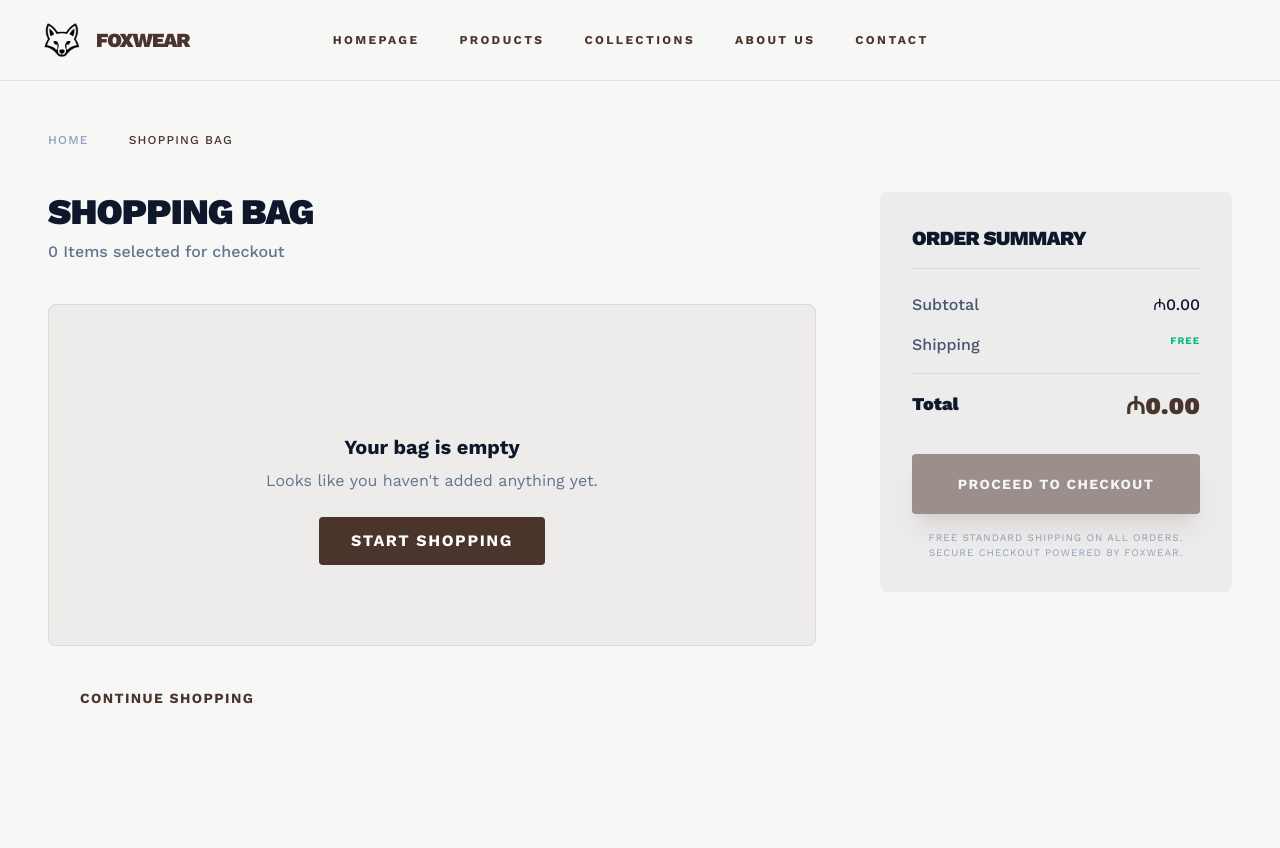
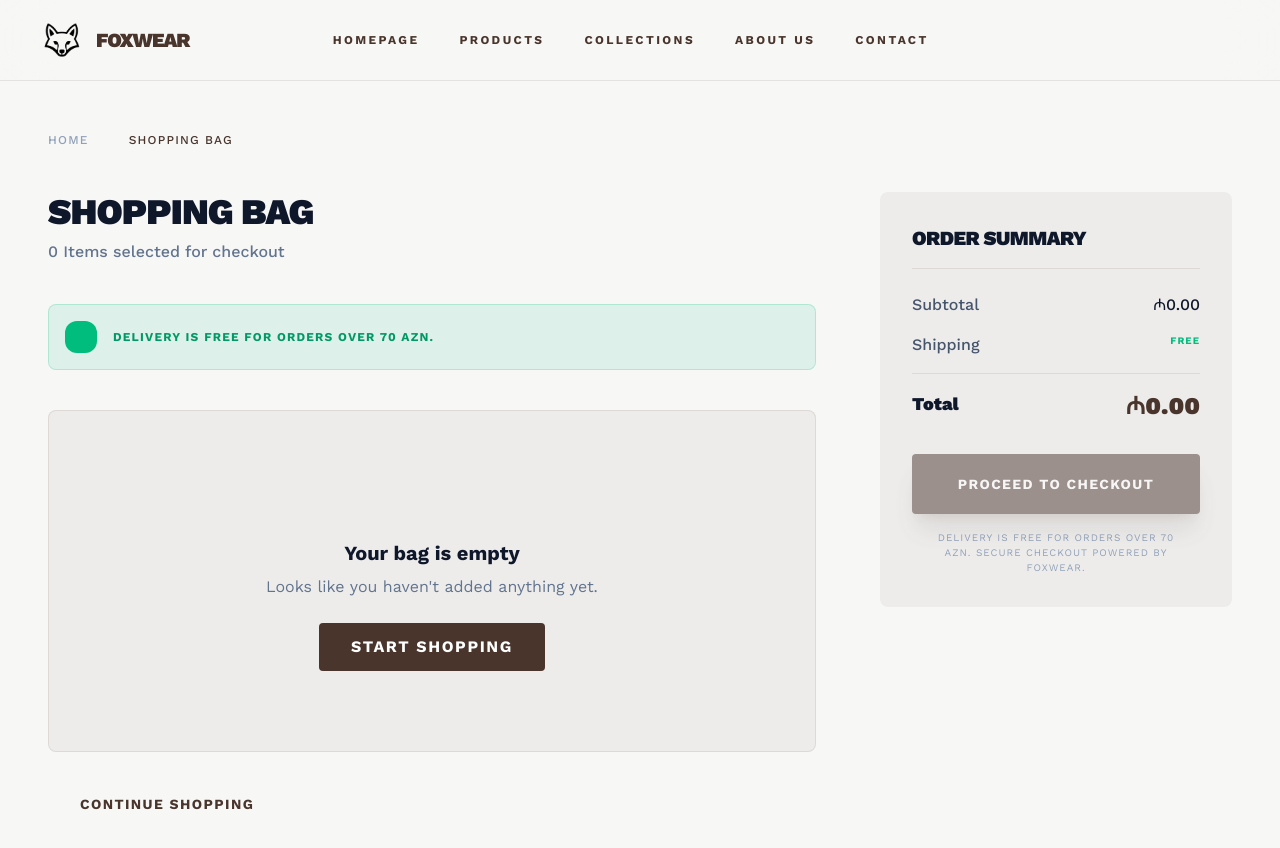
Before and after one commit to rajabmirzayev/FoxWearFrontend, a React (Vite) app: page /cart in a window 1280 px wide. Shown: the top 848 px of the page. Before the commit the page ends 800 px from the top, so only its background shows below. Built offline with nearby package versions, Linux system fonts and the light colour scheme.

Commit message:
feat: update shipping fee value

```diff
--- a/src/context/CartContext.tsx
+++ b/src/context/CartContext.tsx
@@ -13,6 +13,7 @@ interface CartContextType {
   refreshCart: () => Promise<void>;
   cartTotal: number;
   cartOriginalTotal: number;
+  cartShippingFee: number;
   cartCount: number;
   loading: boolean;
 }
@@ -31,6 +32,7 @@ export const CartProvider: React.FC<{ children: React.ReactNode }> = ({ children
   const [cart, setCart] = useState<CartItemData[]>([]);
   const [cartTotal, setCartTotal] = useState(0);
   const [cartOriginalTotal, setCartOriginalTotal] = useState(0);
+  const [cartShippingFee, setCartShippingFee] = useState(0);
   const [cartCount, setCartCount] = useState(0);
   const [loading, setLoading] = useState(false);
 
@@ -40,6 +42,7 @@ export const CartProvider: React.FC<{ children: React.ReactNode }> = ({ children
       setCart([]);
       setCartTotal(0);
       setCartOriginalTotal(0);
+      setCartShippingFee(0);
       setCartCount(0);
       return;
     }
@@ -55,6 +58,7 @@ export const CartProvider: React.FC<{ children: React.ReactNode }> = ({ children
         setCart(cartResponse.data.data.items);
         setCartTotal(cartResponse.data.data.totalPrice);
         setCartOriginalTotal(cartResponse.data.data.totalOriginalPrice);
+        setCartShippingFee(cartResponse.data.data.shippingFee);
       }
 
       if (countResponse.data.success) {
@@ -140,6 +144,7 @@ export const CartProvider: React.FC<{ children: React.ReactNode }> = ({ children
       refreshCart,
       cartTotal,
       cartOriginalTotal,
+      cartShippingFee,
       cartCount,
       loading
     }}>
--- a/src/pages/Cart.tsx
+++ b/src/pages/Cart.tsx
@@ -5,7 +5,7 @@ import { useCart } from '../context/CartContext';
 import Header from '../components/Header';
 
 export default function Cart() {
-  const { cart, removeFromCart, increaseQuantity, decreaseQuantity, cartTotal, cartOriginalTotal, cartCount, loading } = useCart();
+  const { cart, removeFromCart, increaseQuantity, decreaseQuantity, cartTotal, cartOriginalTotal, cartShippingFee, cartCount, loading } = useCart();
   const navigate = useNavigate();
 
   const discount = cartOriginalTotal - cartTotal;
@@ -28,6 +28,16 @@ export default function Cart() {
             <div>
               <h2 className="text-4xl font-black text-slate-900 dark:text-slate-100 tracking-tight mb-2 uppercase">Shopping Bag</h2>
               <p className="text-slate-500 font-medium">{cartCount} Items selected for checkout</p>
+            </div>
+
+            {/* Free Shipping Notification */}
+            <div className="bg-emerald-500/10 border border-emerald-500/20 rounded-xl p-4 flex items-center gap-4">
+              <div className="bg-emerald-500 text-white rounded-full p-1 flex items-center justify-center">
+                <span className="material-symbols-outlined text-sm">local_shipping</span>
+              </div>
+              <p className="text-xs font-bold text-emerald-600 dark:text-emerald-400 uppercase tracking-widest">
+                Delivery is free for orders over 70 AZN.
+              </p>
             </div>
 
             {loading && cart.length === 0 ? (
@@ -133,7 +143,11 @@ export default function Cart() {
                 )}
                 <div className="flex justify-between text-slate-600 dark:text-slate-400 font-medium">
                   <span>Shipping</span>
-                  <span className="text-emerald-500 font-bold uppercase tracking-widest text-[10px]">Free</span>
+                  {cartShippingFee > 0 ? (
+                    <span className="text-slate-900 dark:text-slate-100">₼{cartShippingFee.toFixed(2)}</span>
+                  ) : (
+                    <span className="text-emerald-500 font-bold uppercase tracking-widest text-[10px]">Free</span>
+                  )}
                 </div>
                 <div className="pt-4 border-t border-primary/10 flex justify-between">
                   <span className="text-lg font-black text-slate-900 dark:text-slate-100">Total</span>
@@ -149,7 +163,7 @@ export default function Cart() {
                   Proceed to Checkout
                 </button>
                 <p className="text-[10px] text-center text-slate-400 uppercase tracking-widest px-4">
-                  Free standard shipping on all orders. Secure checkout powered by FOXWEAR.
+                  Delivery is free for orders over 70 AZN. Secure checkout powered by FOXWEAR.
                 </p>
               </div>
             </div>
--- a/src/pages/Checkout.tsx
+++ b/src/pages/Checkout.tsx
@@ -7,7 +7,7 @@ import { addressApi } from '../services/api';
 import { Address } from '../types';
 
 export default function Checkout() {
-  const { cart, cartTotal, cartOriginalTotal } = useCart();
+  const { cart, cartTotal, cartOriginalTotal, cartShippingFee } = useCart();
   const { checkoutData, updateCheckoutData } = useCheckout();
   const navigate = useNavigate();
 
@@ -235,7 +235,11 @@ export default function Checkout() {
                 )}
                 <div className="flex justify-between text-slate-600 dark:text-slate-400 font-medium">
                   <span>Shipping</span>
-                  <span className="text-emerald-500 font-bold uppercase tracking-widest text-[10px]">Free</span>
+                  {cartShippingFee > 0 ? (
+                    <span className="text-slate-900 dark:text-slate-100">₼{cartShippingFee.toFixed(2)}</span>
+                  ) : (
+                    <span className="text-emerald-500 font-bold uppercase tracking-widest text-[10px]">Free</span>
+                  )}
                 </div>
                 <div className="pt-4 border-t border-primary/10 flex justify-between">
                   <span className="text-lg font-black text-slate-900 dark:text-slate-100">Total</span>
@@ -266,7 +270,7 @@ export default function Checkout() {
               </div>
 
               <p className="text-[10px] text-center text-slate-400 uppercase tracking-widest px-4">
-                Taxes and shipping are calculated at this step.
+                Delivery is free for orders over 70 AZN. Secure checkout powered by FOXWEAR.
               </p>
             </div>
           </div>
--- a/src/pages/Payment.tsx
+++ b/src/pages/Payment.tsx
@@ -6,7 +6,7 @@ import Header from '../components/Header';
 import { orderApi } from '../services/api';
 
 export default function Payment() {
-  const { cart, cartTotal, cartOriginalTotal, clearCart, refreshCart } = useCart();
+  const { cart, cartTotal, cartOriginalTotal, cartShippingFee, clearCart, refreshCart } = useCart();
   const { checkoutData, updateCheckoutData, resetCheckoutData } = useCheckout();
   const navigate = useNavigate();
 
@@ -256,7 +256,7 @@ export default function Payment() {
                 <button
                   type="button"
                   onClick={() => navigate('/checkout')}
-                  className="px-8 py-4 border border-primary/20 text-primary font-bold uppercase tracking-widest text-sm rounded hover:bg-primary/5 transition-colors"
+                  className="px-8 py-4 border border-primary/20 text-primary font-bold uppercase tracking-widest text-sm rounded hover:bg-primary/5 transition-colors cursor-pointer"
                 >
                   Back to Checkout
                 </button>
@@ -291,7 +291,11 @@ export default function Payment() {
                 )}
                 <div className="flex justify-between text-slate-600 dark:text-slate-400 font-medium">
                   <span>Shipping</span>
-                  <span className="text-emerald-500 font-bold uppercase tracking-widest text-[10px]">Free</span>
+                  {cartShippingFee > 0 ? (
+                    <span className="text-slate-900 dark:text-slate-100">₼{cartShippingFee.toFixed(2)}</span>
+                  ) : (
+                    <span className="text-emerald-500 font-bold uppercase tracking-widest text-[10px]">Free</span>
+                  )}
                 </div>
                 <div className="pt-4 border-t border-primary/10 flex justify-between">
                   <span className="text-lg font-black text-slate-900 dark:text-slate-100">Total</span>
@@ -312,6 +316,9 @@ export default function Payment() {
                   </div>
                 )}
               </div>
+              <p className="text-[10px] text-center text-slate-400 uppercase tracking-widest px-4 mt-8">
+                Delivery is free for orders over 70 AZN. Secure checkout powered by FOXWEAR.
+              </p>
             </div>
           </div>
         </div>
--- a/src/types.ts
+++ b/src/types.ts
@@ -257,4 +257,5 @@ export interface CartData {
   items: CartItemData[];
   totalOriginalPrice: number;
   totalPrice: number;
+  shippingFee: number;
 }
```
